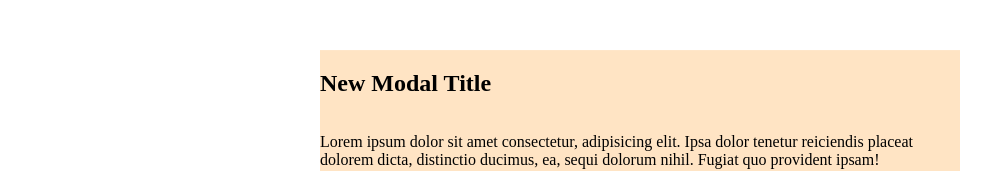
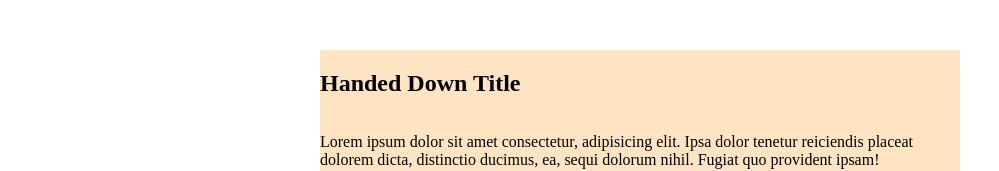
Before and after one commit to nafisahmed42018/vue3-dc, a Vue app: page /modal in a window 1280 px wide. Both pictures are taken after a click on the button "Show Modal". Shown: the part 272-443 px from the top of the page, without its empty margins (0-999 px from the left). Built offline with nearby package versions, Linux system fonts and the light colour scheme.

Commit message:
passing props and emitting function or properties

```diff
--- a/src/components/Modal.vue
+++ b/src/components/Modal.vue
@@ -1,11 +1,13 @@
 <template>
   <Teleport to=".modal-container">
     <div class="modal">
-      <h2><slot name="title" /></h2>
+      <h2>{{ title }}</h2>
       <slot />
       <!-- Doesnt work -->
       <!-- <pre>{{ $slots.title() }}</pre> -->
-      <button>Hide Modal</button>
+      <!-- direct way -->
+      <!-- <button @click="$emit('hideModal')">Hide Modal</button> -->
+      <button @click="handleVisibilty">Hide Modal</button>
     </div>
   </Teleport>
 </template>
@@ -15,6 +17,18 @@
 // const slots = useSlots()
 
 // console.log(slots.title())
+const props = defineProps({
+  title: {
+    type: String,
+    default: 'Default Title'
+  }
+})
+
+const emit = defineEmits(['hideModal'])
+
+const handleVisibilty = () => {
+  emit('hideModal')
+}
 </script>
 
 <style scoped>
--- a/src/views/ModalView.vue
+++ b/src/views/ModalView.vue
@@ -2,8 +2,8 @@
   <div class="container">
     <h1>Modal</h1>
     <button @click="toggleModal">Show Modal</button>
-    <Modal v-if="showModal">
-      <template #title>New Modal Title</template>
+    <Modal v-if="showModal" :title="'Handed Down Title'" @hideModal="toggleModal">
+      <!-- <template #title>New Modal Title</template> -->
       <!-- <template v-slot:title>New Modal Title</template> -->
       <p>
         Lorem ipsum dolor sit amet consectetur, adipisicing elit. Ipsa dolor tenetur reiciendis
```
